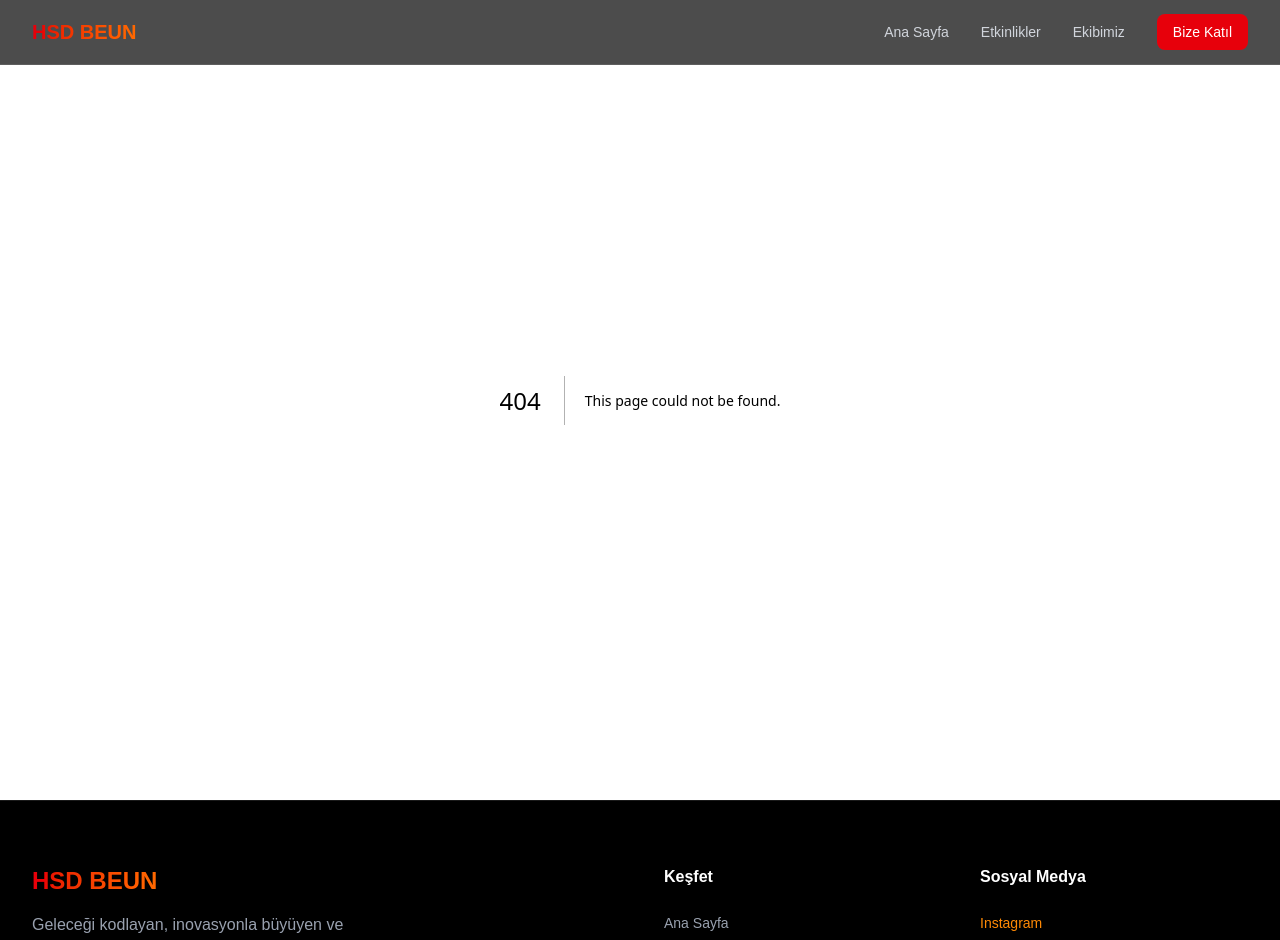
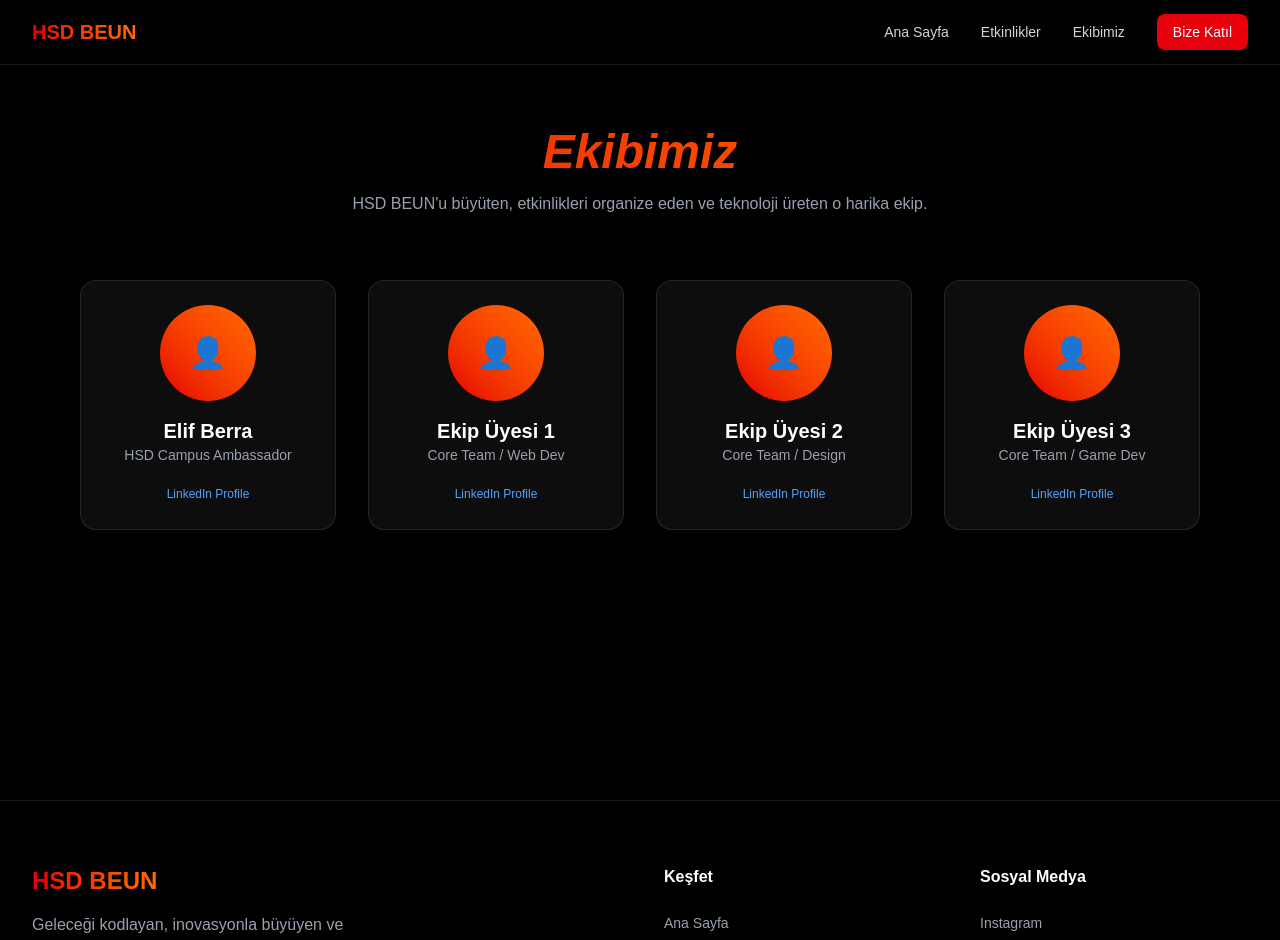
Before and after one commit to ElifBerra/hsd-beun-web, a Next.js app: page /team in a window 1280 px wide. Before the commit this address had no page. Shown: the top 940 px of the page. Built offline with nearby package versions, Linux system fonts and the light colour scheme.

Commit message:
Team Page was created

```diff
--- a/app/page.tsx
+++ b/app/page.tsx
@@ -2,6 +2,7 @@
 
 import Events from "@/components/Events";
 import Announcements from "@/components/Announcements";
+import TeamPreview from "@/components/TeamPreview";
 
 export default function Home() {
   const scrollToEvents = () => {
@@ -38,6 +39,7 @@
 
       <Events showAllButton={true}/>
       <Announcements />
+      <TeamPreview />
 
     </main>
   );
--- /dev/null
+++ b/app/team/page.tsx
@@ -0,0 +1,31 @@
+import TeamCard from "@/components/TeamCard";
+
+const teamMembers = [
+  { id: 1, name: "Elif Berra", role: "HSD Campus Ambassador", linkedin: "#" },
+  { id: 2, name: "Ekip Üyesi 1", role: "Core Team / Web Dev", linkedin: "#" },
+  { id: 3, name: "Ekip Üyesi 2", role: "Core Team / Design", linkedin: "#" },
+  { id: 4, name: "Ekip Üyesi 3", role: "Core Team / Game Dev", linkedin: "#" },
+];
+
+export default function EkipPage() {
+  return (
+    <main className="min-h-screen bg-black pt-32 pb-20">
+      <div className="max-w-6xl mx-auto px-4">
+        <div className="text-center mb-16">
+          <h1 className="text-5xl font-extrabold mb-4 bg-gradient-to-r from-red-600 to-orange-500 bg-clip-text text-transparent italic">
+            Ekibimiz
+          </h1>
+          <p className="text-gray-400 max-w-2xl mx-auto">
+            HSD BEUN'u büyüten, etkinlikleri organize eden ve teknoloji üreten o harika ekip.
+          </p>
+        </div>
+
+        <div className="grid grid-cols-1 sm:grid-cols-2 md:grid-cols-4 gap-8">
+          {teamMembers.map((member) => (
+            <TeamCard key={member.id} {...member} />
+          ))}
+        </div>
+      </div>
+    </main>
+  );
+}
--- a/components/Announcements.tsx
+++ b/components/Announcements.tsx
@@ -6,7 +6,7 @@
       <div className="flex items-center justify-between mb-12">
         <h2 className="text-3xl font-bold">Son Duyurular</h2>
         <Link href="/duyurular" className="text-orange-500 hover:text-orange-400 text-sm font-medium transition-colors">
-          Tümünü Gör →
+          Tüm Duyuruları Gör →
         </Link>
       </div>
 
--- a/components/Events.tsx
+++ b/components/Events.tsx
@@ -33,7 +33,7 @@
           <>
             <br /><br />
             <Link href="/events" className="text-orange-500 hover:text-orange-400 text-sm font-medium transition-colors">
-              Tümünü Gör →
+              Tüm Etkinlikleri Gör →
             </Link>
           </>
         )}
--- a/components/Footer.tsx
+++ b/components/Footer.tsx
@@ -30,9 +30,38 @@
           <div>
             <h4 className="text-white font-bold mb-6">Sosyal Medya</h4>
             <ul className="space-y-4 text-gray-400 text-sm">
-              <li><a href="https://instagram.com" target="_blank" className="hover:text-pink-500 transition-colors text-orange-400">Instagram</a></li>
-              <li><a href="https://linkedin.com" target="_blank" className="hover:text-blue-500 transition-colors">LinkedIn</a></li>
-              <li><a href="https://medium.com" target="_blank" className="hover:text-white transition-colors">Medium</a></li>
+              <li>
+                <a
+                    href="https://www.instagram.com/hsdbeun"
+                    target="_blank"
+                    rel="noopener noreferrer"
+                    className="hover:text-pink-500 transition-colors "
+                >
+                     Instagram
+                </a>
+              </li>
+
+
+              <li>
+                <a
+                    href="https://linkedin.com"
+                    target="_blank"
+                    rel="noopener noreferrer"
+                    className="hover:text-blue-500 transition-colors"
+                    >
+                        LinkedIn
+                </a>
+               </li>
+
+              <li>
+                <a
+                    href="https://medium.com"
+                    target="_blank"
+                    className="hover:text-white transition-colors"
+                    >
+                        Medium
+                </a>
+              </li>
             </ul>
           </div>
 
--- a/components/Navbar.tsx
+++ b/components/Navbar.tsx
@@ -16,8 +16,8 @@
           <div className="hidden md:block">
             <div className="ml-10 flex items-baseline space-x-8 text-sm font-medium">
               <Link href="/" className="text-gray-300 hover:text-white transition-colors">Ana Sayfa</Link>
-              <Link href="/etkinlikler" className="text-gray-300 hover:text-white transition-colors">Etkinlikler</Link>
-              <Link href="/ekip" className="text-gray-300 hover:text-white transition-colors">Ekibimiz</Link>
+              <Link href="/events" className="text-gray-300 hover:text-white transition-colors">Etkinlikler</Link>
+              <Link href="/team" className="text-gray-300 hover:text-white transition-colors">Ekibimiz</Link>
               <Link href="/iletisim" className="bg-red-600 px-4 py-2 rounded-lg hover:bg-red-700 transition-all text-white">
                 Bize Katıl
               </Link>
--- /dev/null
+++ b/components/TeamCard.tsx
@@ -0,0 +1,24 @@
+interface TeamMemberProps {
+  name: string;
+  role: string;
+  image?: string;
+  linkedin?: string;
+}
+
+const TeamCard = ({ name, role, image, linkedin }: TeamMemberProps) => {
+  return (
+    <div className="bg-white/5 border border-white/10 rounded-2xl p-6 text-center hover:bg-white/[0.08] transition-all group">
+      <div className="w-24 h-24 bg-gradient-to-tr from-red-600 to-orange-500 rounded-full mx-auto mb-4 overflow-hidden flex items-center justify-center text-3xl">
+        {/* İleride gerçek resim gelince <img src={image} /> olacak */}
+        👤
+      </div>
+      <h3 className="text-xl font-bold text-white group-hover:text-orange-500 transition-colors">{name}</h3>
+      <p className="text-gray-400 text-sm mb-4">{role}</p>
+      {linkedin && (
+        <a href={linkedin} target="_blank" className="text-xs text-blue-400 hover:underline">LinkedIn Profile</a>
+      )}
+    </div>
+  );
+};
+
+export default TeamCard;
--- /dev/null
+++ b/components/TeamPreview.tsx
@@ -0,0 +1,46 @@
+import Link from 'next/link';
+
+const TeamPreview = () => {
+  // İlk 3 veya 4 kişiyi ana sayfada gösterelim
+  const leadMembers = [
+    { id: 1, name: "Elif Berra", role: "HSD Campus Ambassador" },
+    { id: 2, name: "Core Team", role: "Web & Mobile" },
+    { id: 3, name: "Core Team", role: "Game Development" },
+  ];
+
+  return (
+    <section className="max-w-6xl w-full px-4 py-24 border-t border-white/5">
+      <div className="flex flex-col md:flex-row items-end justify-between mb-12 gap-6">
+        <div className="max-w-2xl">
+          <h2 className="text-4xl font-bold mb-4 italic">Ekibimizle Tanışın</h2>
+          <p className="text-gray-400 text-lg">
+            HSD BEUN çatısı altında teknolojiyi tutkuya dönüştüren, sınırları zorlayan dinamik ekibimiz.
+          </p>
+        </div>
+        <Link href="/team" className="text-orange-500 hover:text-orange-400 text-sm font-medium transition-colors">
+          Tüm Ekibi Gör →
+        </Link>
+      </div>
+
+      <div className="grid grid-cols-1 sm:grid-cols-2 md:grid-cols-3 gap-6">
+        {leadMembers.map((member) => (
+          <div key={member.id} className="relative aspect-square rounded-3xl overflow-hidden group bg-white/5 border border-white/10">
+            {/* Arka planda hafif bir parlama efekti */}
+            <div className="absolute inset-0 bg-gradient-to-t from-black via-black/20 to-transparent opacity-80 group-hover:opacity-60 transition-opacity" />
+
+            <div className="absolute inset-0 flex items-center justify-center text-6xl opacity-20 group-hover:scale-110 transition-transform">
+              👤
+            </div>
+
+            <div className="absolute bottom-0 left-0 p-8">
+              <h3 className="text-2xl font-bold text-white mb-1">{member.name}</h3>
+              <p className="text-orange-500 font-medium text-sm uppercase tracking-wider">{member.role}</p>
+            </div>
+          </div>
+        ))}
+      </div>
+    </section>
+  );
+};
+
+export default TeamPreview;
```
